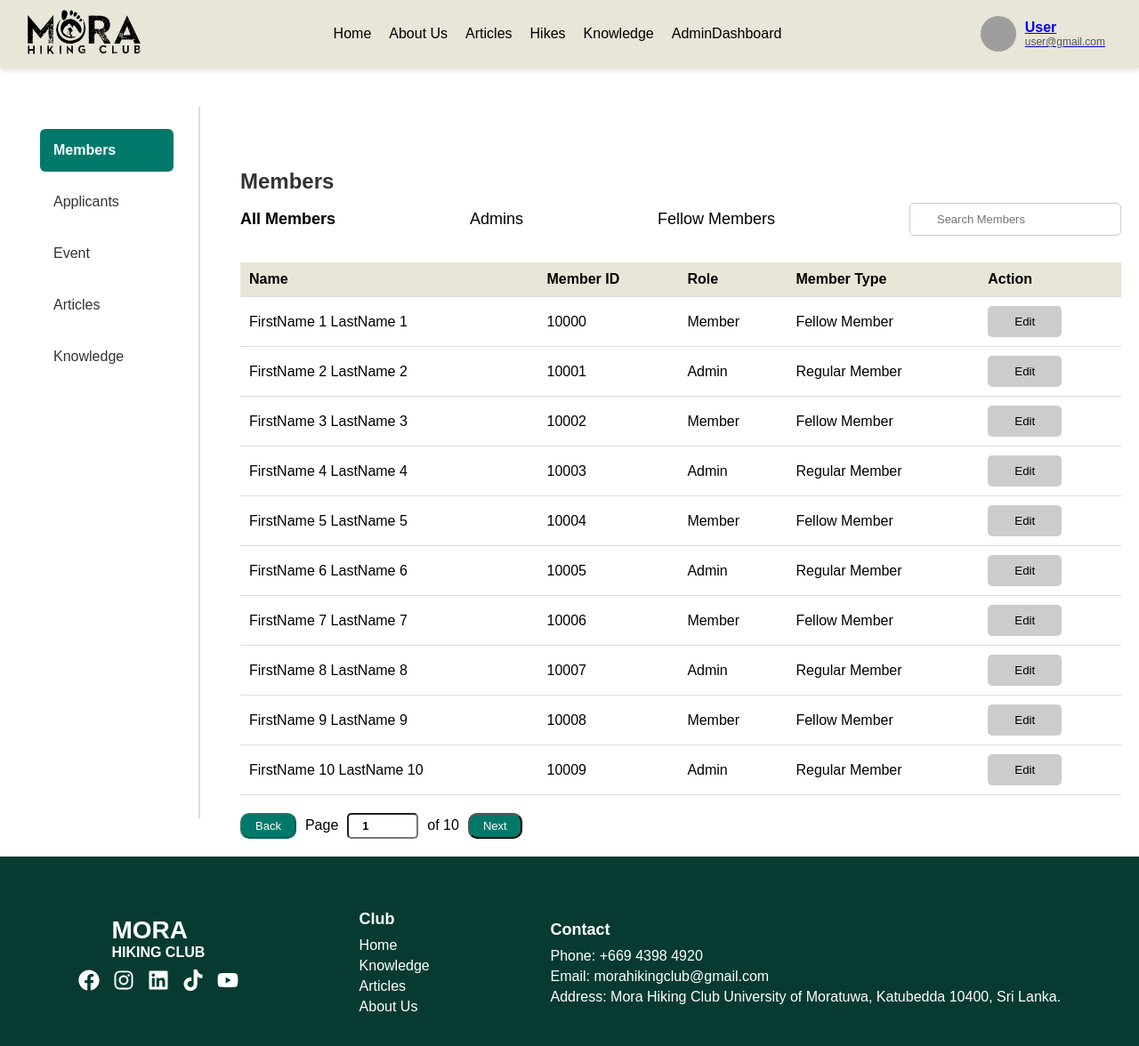
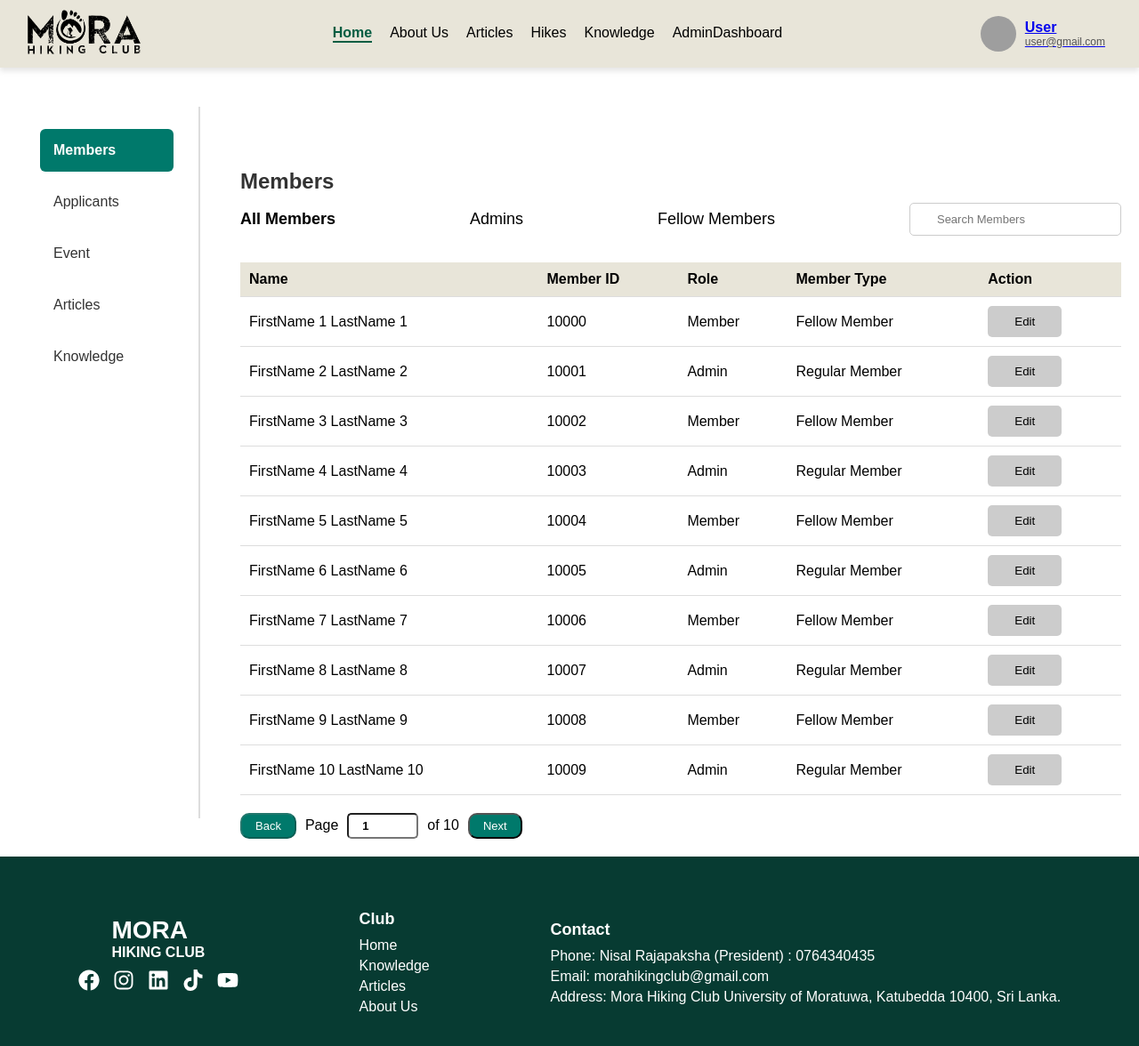
Before and after one commit to Sithum-Bimsara/Mora_Hiking_Club_Website, a React (Create React App) app in the folder hiking_club_frontend/: page /AdminDashboard in a window 1280 px wide. Shown: the top 1176 px of the page at 89% size. Built offline with nearby package versions, Linux system fonts and the light colour scheme; grey boxes are pictures that could not be loaded.

Commit message:
header updated

```diff
--- a/hiking_club_frontend/src/components/Footer.jsx
+++ b/hiking_club_frontend/src/components/Footer.jsx
@@ -40,7 +40,7 @@ const Footer = () => {
 
       <div className="contact-info">
         <h3>Contact</h3>
-        <p>Phone: +669 4398 4920</p>
+        <p>Phone: Nisal Rajapaksha (President) : 0764340435</p>
         <p>Email: morahikingclub@gmail.com</p>
         <p>Address: Mora Hiking Club
 University of Moratuwa,
--- a/hiking_club_frontend/src/components/Header.jsx
+++ b/hiking_club_frontend/src/components/Header.jsx
@@ -6,10 +6,10 @@ import userPhoto from "../assets/images/1.jpg";
 
 const Header = () => {
   const location = useLocation();
-  const [menuOpen, setMenuOpen] = useState(false); // State for menu toggle
+  const [menuOpen, setMenuOpen] = useState(false);
 
   // Function to check if the current link is active
-  const isActive = (path) => location.pathname === path ? "active" : "";
+  const isActive = (path) => location.pathname.startsWith(path) ? "active" : "";
 
   return (
     <header className="header">
--- a/hiking_club_frontend/src/styles/Header.css
+++ b/hiking_club_frontend/src/styles/Header.css
@@ -41,6 +41,12 @@
 .nav-links a.active,
 .nav-links a:hover {
   color: #045d42;
+}
+
+.nav-links a.active {
+  color: #045d42 !important;
+  font-weight: bold;
+  border-bottom: 2px solid #045d42; /* Optional: underline effect */
 }
 
 /* Profile Section */
```
